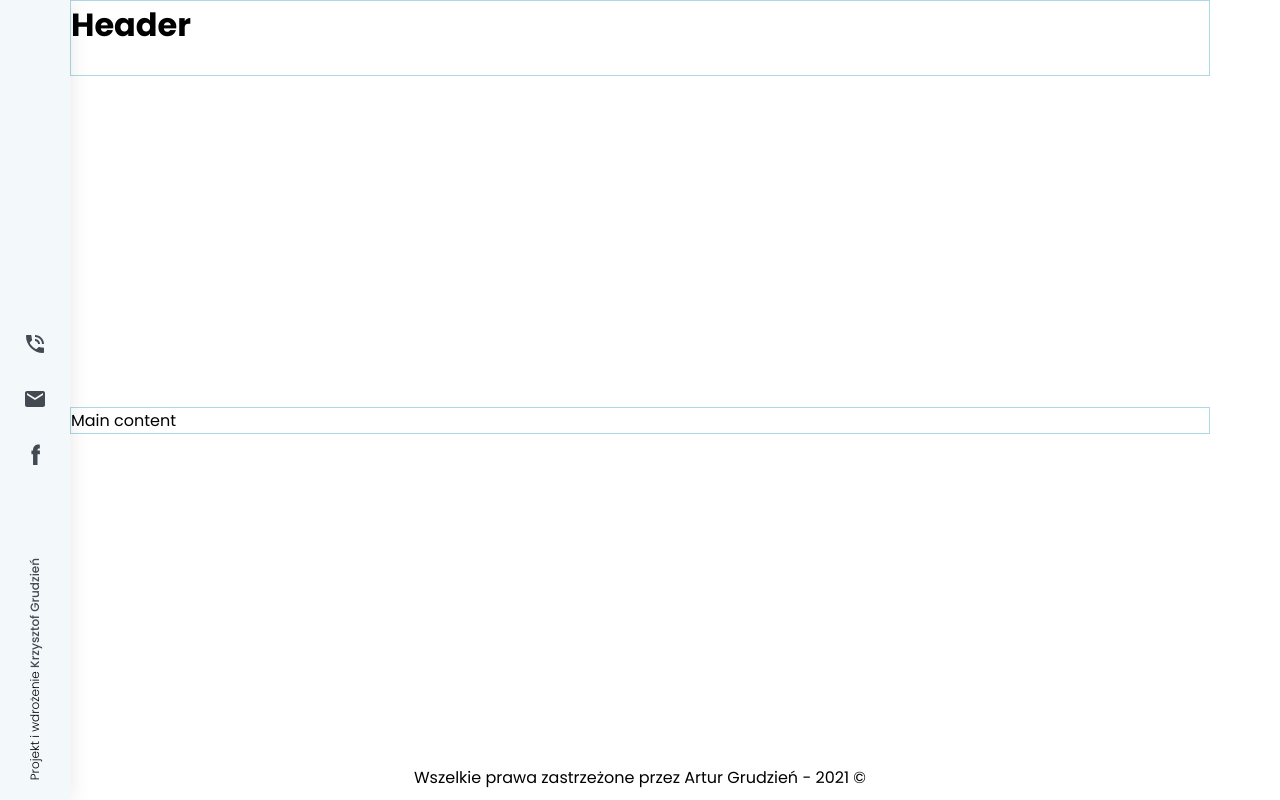
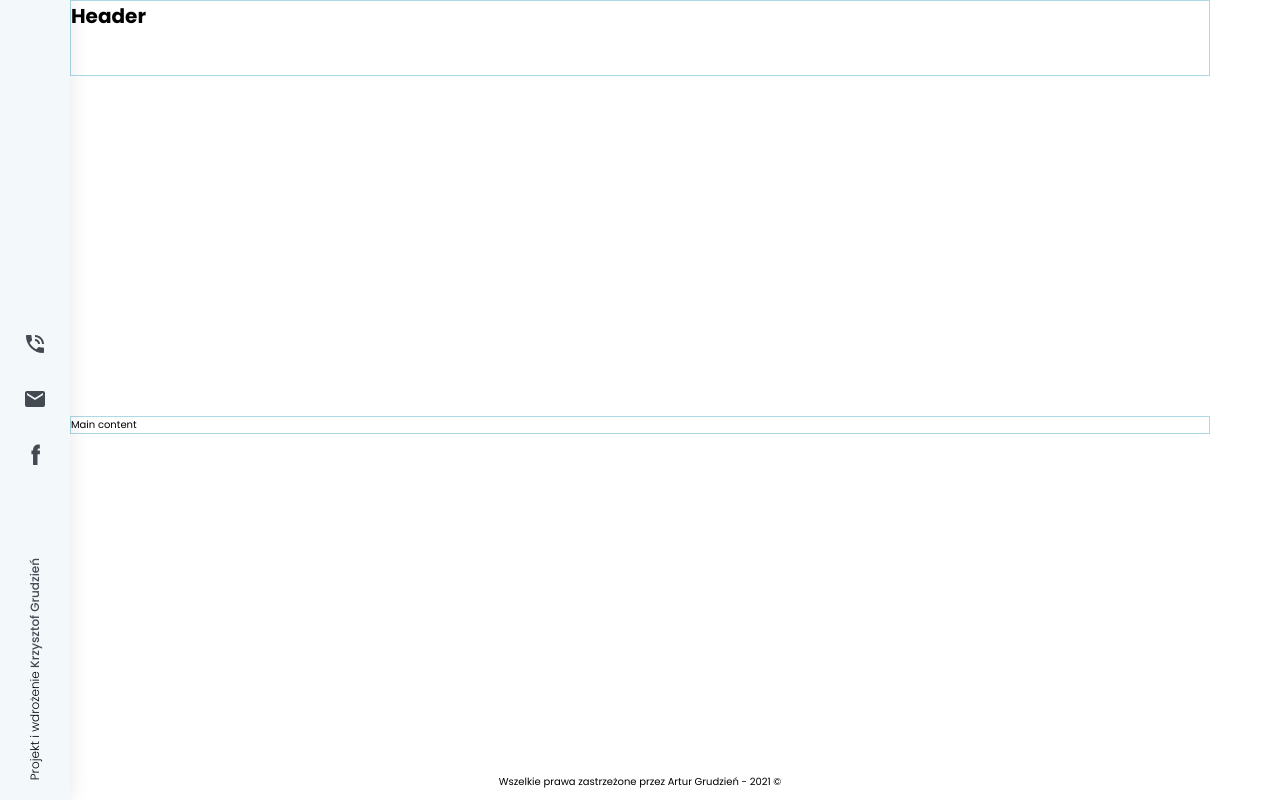
Before and after one commit to KrzysztofGrudzien/RemontLazienki, a React (Create React App) app: page / in a window 1280 px wide. Built offline with nearby package versions, Linux system fonts and the light colour scheme.

Commit message:
setup basic font-size from body to the :root (html)

```diff
--- a/src/styles/index.scss
+++ b/src/styles/index.scss
@@ -17,11 +17,11 @@ body {
     margin: 0;
     font-family: 'Poppins', 'Segoe UI', 'Roboto', 'Oxygen', 'Ubuntu',
         'Cantarell', 'Fira Sans', 'Droid Sans', 'Helvetica Neue', sans-serif;
-    font-size: 1.6rem;
     -webkit-font-smoothing: antialiased;
     -moz-osx-font-smoothing: grayscale;
     min-height: 100vh;
     position: relative;
+    overflow: hidden;
 }
 
 code {
```
